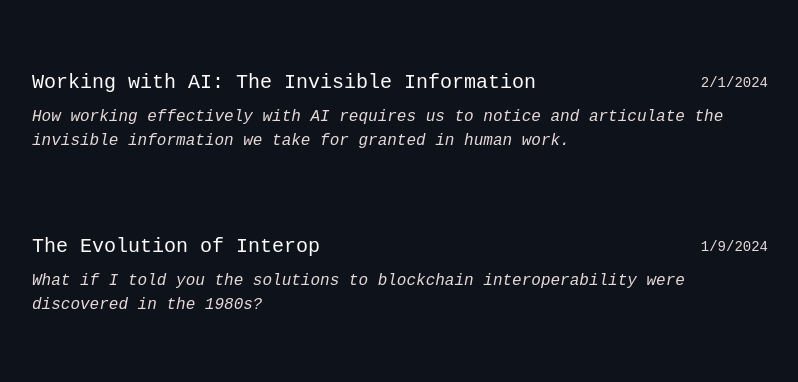
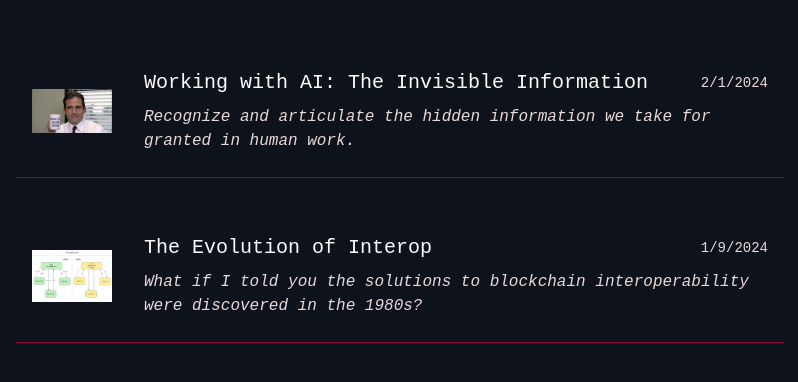
Before and after one commit to arthcp/arthcp.github.io, an Astro site: page /blog in a window 1280 px wide. Shown: the part 188-570 px from the top of the page, without its empty margins (240-1038 px from the left). Built offline with nearby package versions, Linux system fonts and the light colour scheme; Astro itself is replaced by a stand-in of ours.

Commit message:
cover, thumb, separator

```diff
--- a/src/content/blog/evolution-of-interop.md
+++ b/src/content/blog/evolution-of-interop.md
@@ -2,6 +2,7 @@
 title: "The Evolution of Interop"
 pubDate: 2024-01-09T00:00:00.000Z
 description: "What if I told you the solutions to blockchain interoperability were discovered in the 1980s?"
+thumb: "orchestration.jpg"
 ---
 
 Back then, researchers at Princeton were solving a seemingly unrelated problem: how to manage long-running database transactions without locking up the entire system.
--- a/src/content/blog/wwa-invisible-information.md
+++ b/src/content/blog/wwa-invisible-information.md
@@ -1,10 +1,10 @@
 ---
 title: "Working with AI: The Invisible Information"
 pubDate: 2024-02-01T00:00:00.000Z
-description: "How working effectively with AI requires us to notice and articulate the invisible information we take for granted in human work."
+description: "Recognize and articulate the hidden information we take for granted in human work."
+cover: "michael-scott-the-office.jpg"
+thumb: "michael-scott-the-office.jpg"
 ---
-
-![Michael Scott The Office](/images/michael-scott-the-office.jpg)
 
 Picture yourself explaining a task to a new colleague. Now imagine doing the same with an AI assistant. Notice how differently you need to communicate? When working with humans, we rely on shared context, unstated assumptions, and cultural understanding. With AI, we're discovering that this invisible information needs to be made explicit.
 
--- a/src/content/config.ts
+++ b/src/content/config.ts
@@ -6,6 +6,8 @@ const blogCollection = defineCollection({
     title: z.string(),
     pubDate: z.date(),
     description: z.string(),
+    cover: z.string().optional(),
+    thumb: z.string(),
   }),
 });
 
--- a/src/pages/blog.astro
+++ b/src/pages/blog.astro
@@ -13,9 +13,17 @@ posts.sort((a, b) => b.data.pubDate.valueOf() - a.data.pubDate.valueOf());
       {
         posts.map((post) => (
           <article class="-mx-6 rounded-lg hover:bg-accent-hover transition-colors group">
-            <a href={`/blog/${post.slug}`} class="block p-6">
+            <a href={`/blog/${post.slug}`} class="flex items-start p-6">
+              <img
+                src={`/images/${post.data.thumb}`}
+                alt={post.data.title}
+                class="w-20 h-20 object-contain mr-8 self-center"
+              />
+              <div class="flex-1">
                 <div class="flex justify-between items-center mb-2">
-                <h3 class="text-xl group-hover:text-text">{post.data.title}</h3>
+                  <h3 class="text-xl group-hover:text-text">
+                    {post.data.title}
+                  </h3>
                   <p class="text-text-muted text-sm group-hover:text-text">
                     {post.data.pubDate.toLocaleDateString()}
                   </p>
@@ -23,7 +31,9 @@ posts.sort((a, b) => b.data.pubDate.valueOf() - a.data.pubDate.valueOf());
                 <p class="text-text-muted group-hover:text-text">
                   <em>{post.data.description}</em>
                 </p>
+              </div>
             </a>
+            <div class="h-px bg-accent mb-3 w-[98%] mx-auto" />
           </article>
         ))
       }
--- a/src/pages/blog/[...slug].astro
+++ b/src/pages/blog/[...slug].astro
@@ -21,6 +21,15 @@ const { Content } = await post.render();
         {post.data.pubDate.toLocaleDateString()}
       </p>
       <h1 class="text-4xl my-8">{post.data.title}</h1>
+      {
+        post.data.cover && (
+          <img
+            src={`/images/${post.data.cover}`}
+            alt={post.data.title}
+            class="mb-8"
+          />
+        )
+      }
       <p class="mb-12">
         <em>
           <strong>{post.data.description}</strong>
```
Lines whose indentation alone changed are shown as unchanged.
